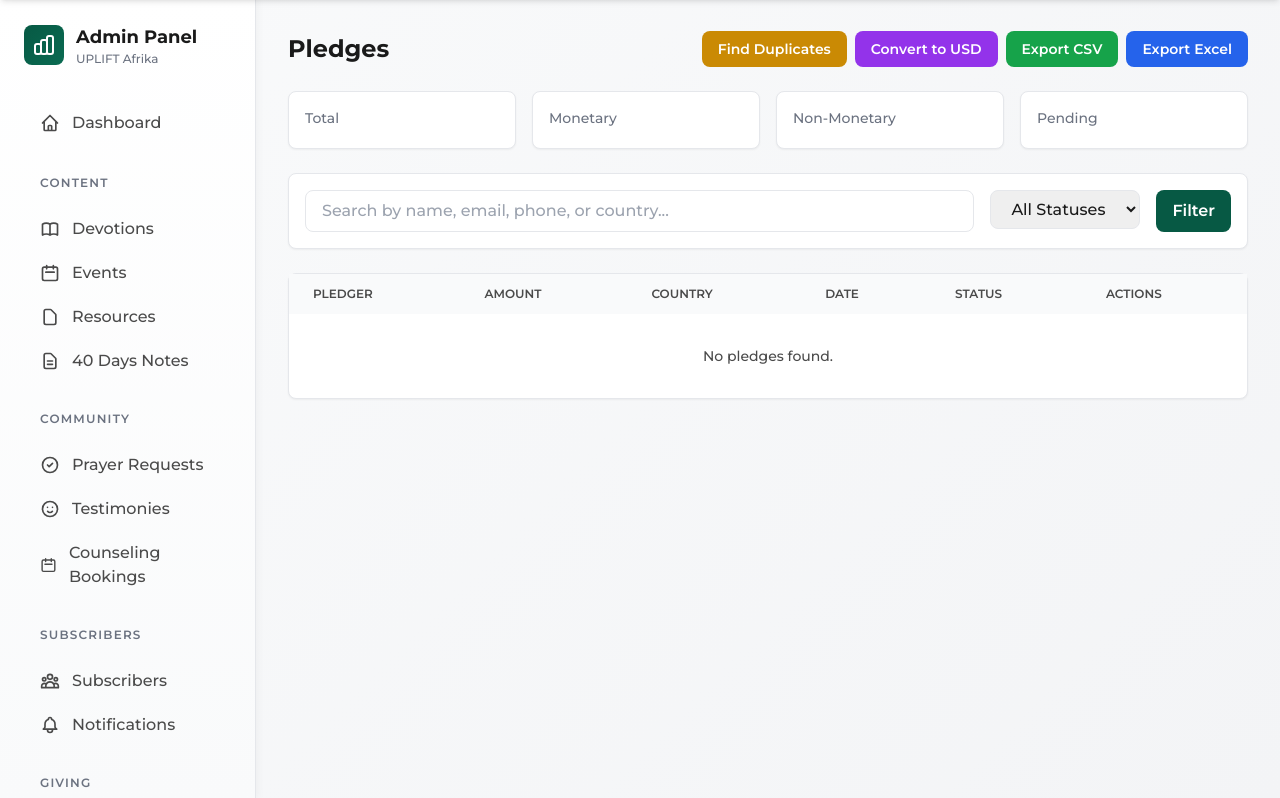
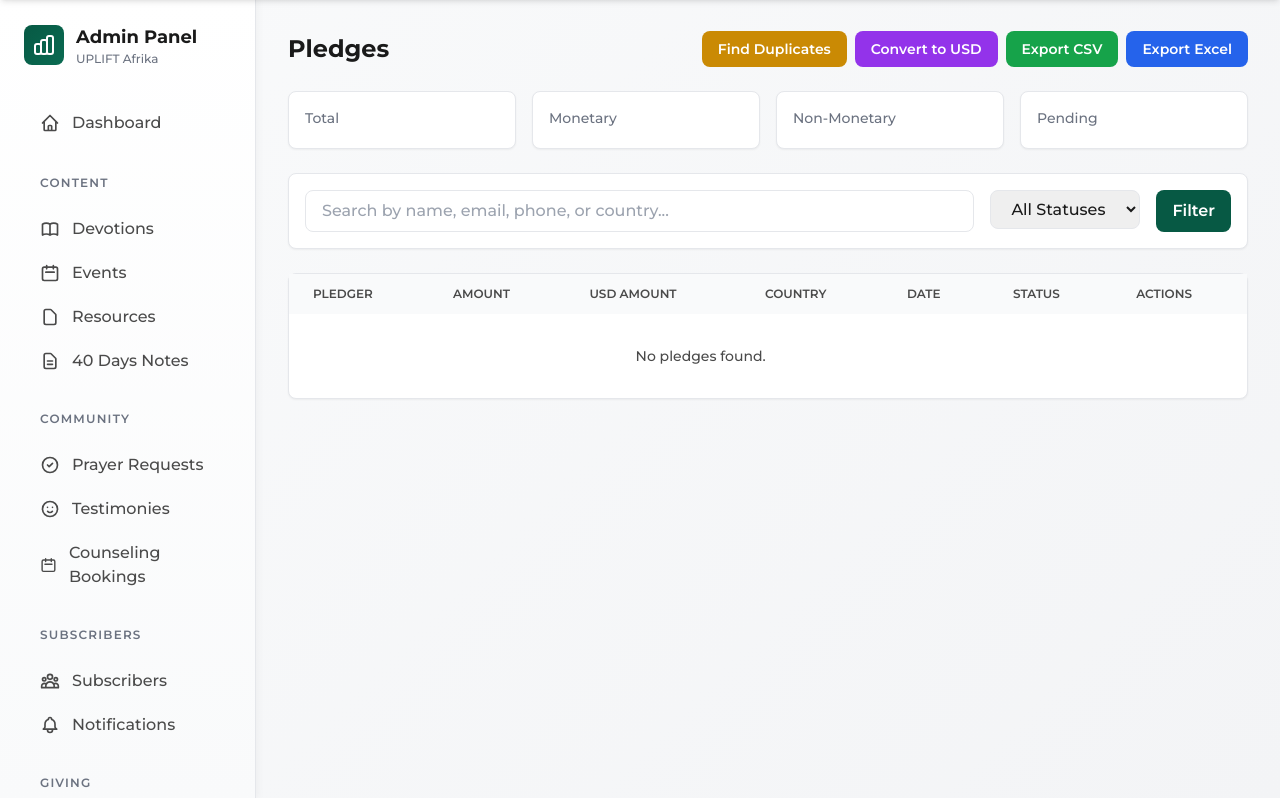
Before and after one commit to josueadimado/uplift-your-morning, a Django app: template templates/admin/pledges/list.html in a window 1280 px wide. Shown: the part 134-932 px from the top of the page. Run offline with Django 5.2, Linux system fonts and the light colour scheme; the template is opened without the code that fills it, so the values that code supplies are empty; some libraries are stand-ins or nearby versions.

Commit message:
Add USD Amount column to pledges list table
- Added 'USD Amount' column header in the table
- Displays USD amount for monetary pledges
- Shows 'Not converted' if USD amount is not set
- Shows '—' for non-monetary pledges
- Column is visible on medium screens and larger (md:table-cell)

```diff
--- a/templates/admin/pledges/list.html
+++ b/templates/admin/pledges/list.html
@@ -122,6 +122,7 @@
                 <tr>
                     <th class="px-3 sm:px-6 py-3 text-left text-xs font-semibold uppercase" style="color: var(--text_secondary);">Pledger</th>
                     <th class="px-3 sm:px-6 py-3 text-left text-xs font-semibold uppercase hidden sm:table-cell" style="color: var(--text_secondary);">Amount</th>
+                    <th class="px-3 sm:px-6 py-3 text-left text-xs font-semibold uppercase hidden md:table-cell" style="color: var(--text_secondary);">USD Amount</th>
                     <th class="px-3 sm:px-6 py-3 text-left text-xs font-semibold uppercase hidden md:table-cell" style="color: var(--text_secondary);">Country</th>
                     <th class="px-3 sm:px-6 py-3 text-left text-xs font-semibold uppercase hidden lg:table-cell" style="color: var(--text_secondary);">Date</th>
                     <th class="px-3 sm:px-6 py-3 text-left text-xs font-semibold uppercase" style="color: var(--text_secondary);">Status</th>
```
